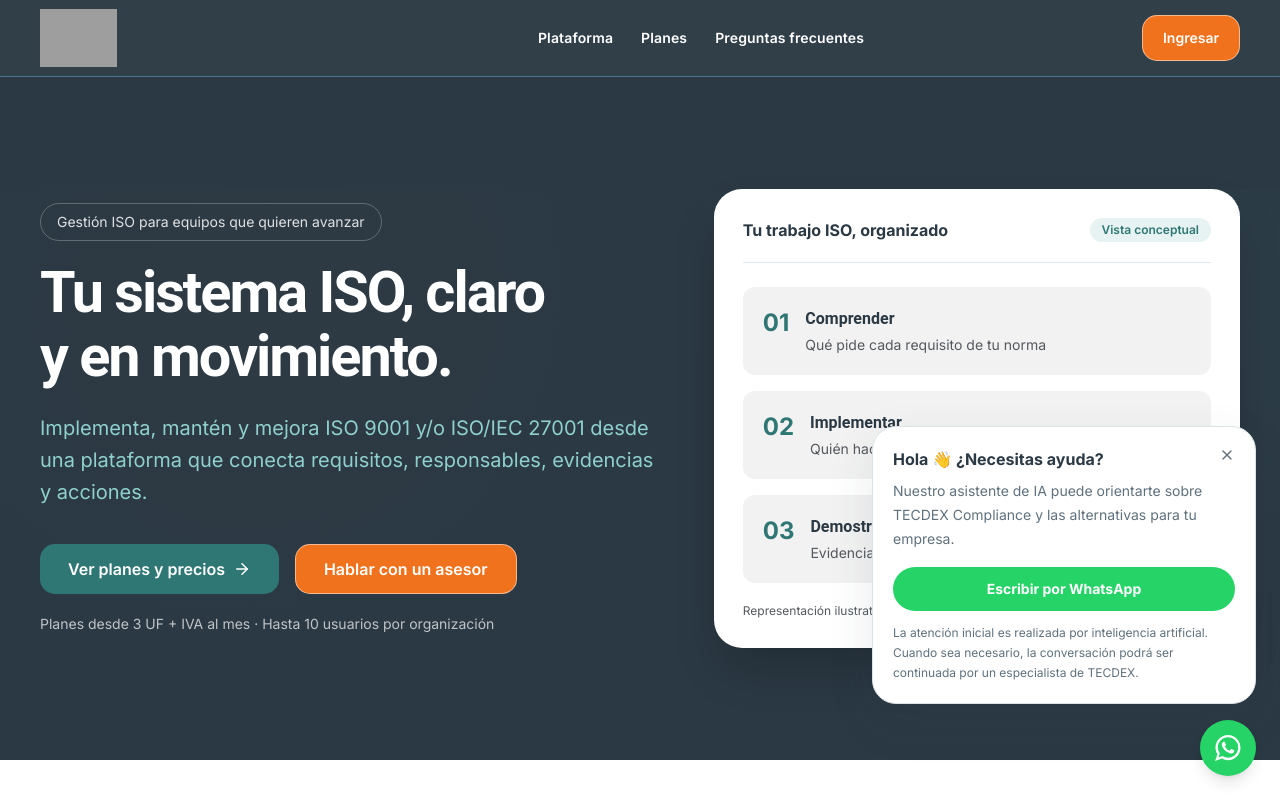
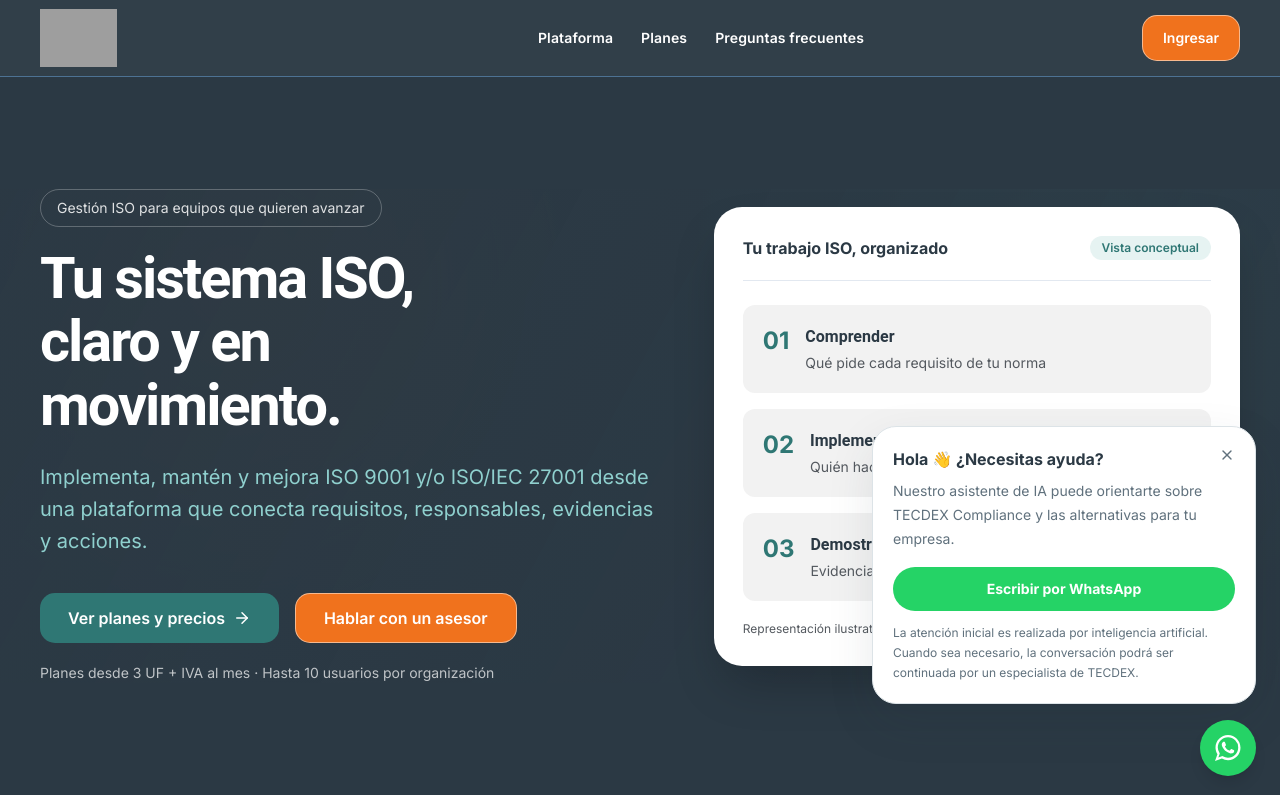
Before and after one commit to Tecdex-SpA/webtcdx, a Next.js app: page / in a window 1280 px wide. Shown: the top 800 px of the page. Built offline with nearby package versions, Linux system fonts and the light colour scheme; grey boxes are pictures that could not be loaded.

Commit message:
style: compose hero title into three balanced lines

```diff
--- a/src/components/NormativeLanding.tsx
+++ b/src/components/NormativeLanding.tsx
@@ -34,7 +34,7 @@ export function NormativeLanding() {
       <div className="section-shell relative grid items-center gap-12 lg:grid-cols-[minmax(0,1.08fr)_minmax(0,0.92fr)] lg:gap-14">
         <div className="min-w-0">
           <p className="mb-5 inline-block rounded-full border border-white/25 px-4 py-2 text-sm text-white/85">Gestión ISO para equipos que quieren avanzar</p>
-          <h1 className="max-w-[640px] font-bold">Tu sistema ISO, claro y en movimiento.</h1>
+          <h1 className="max-w-[640px] font-bold"><span className="block">Tu sistema ISO,</span><span className="block">claro y en</span><span className="block">movimiento.</span></h1>
           <p className="mt-6 text-xl leading-8 text-white/85">Implementa, mantén y mejora ISO 9001 y/o ISO/IEC 27001 desde una plataforma que conecta requisitos, responsables, evidencias y acciones.</p>
           <div className="mt-9 flex flex-wrap gap-4">
             <a href="#planes" className="inline-flex min-h-12 items-center gap-2 rounded-[15px] bg-[#2F7774] px-7 py-3 font-semibold text-white">Ver planes y precios <ArrowRight size={18}/></a>
```
